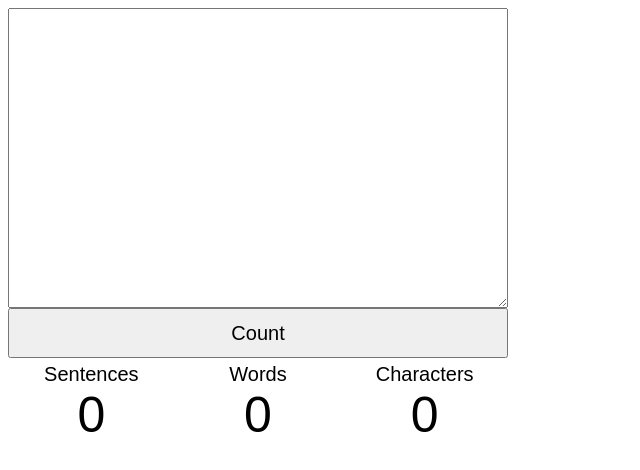
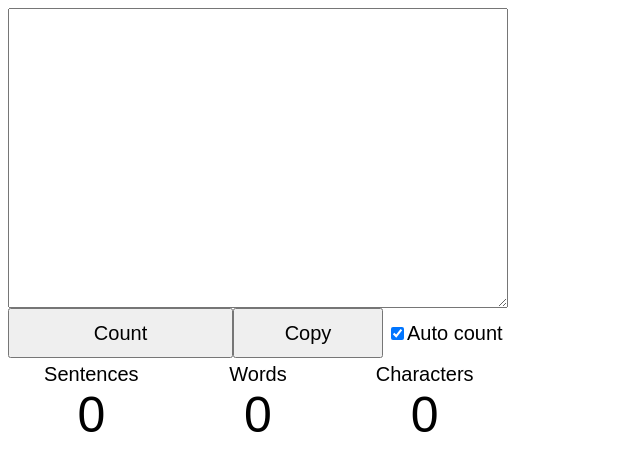
Before and after one commit to sirkoik/CountIt, a plain HTML site: page CountIt.html in a window 1280 px wide. Shown: the whole page, without its empty margins (0-640 px from the left). Drawn offline with Linux system fonts and the light colour scheme.

Commit message:
v0.1.1
Added a copy button and auto-count toggle.

```diff
--- a/CountIt.html
+++ b/CountIt.html
@@ -3,19 +3,27 @@
         <title>CountIt</title>
 
         <style>
-        button, div {
+        button, div, input, label {
             font-size: 20px;
             font-family: sans-serif;
         }
 
         button {
-            width:500px;
+
             height: 50px;
             font-size: 20px;
             margin-bottom: 5px;
 
             cursor: pointer;
         }
+
+            #count {
+                width: 225px;
+            }
+
+            #copy {
+                width: 150px;
+            }
 
         textarea {width: 500px; height: 300px;}
 
@@ -42,7 +50,9 @@
     <body>
         <textarea id="text"></textarea><br/>
 
-        <button onclick="countIt()">Count</button>
+        <button onclick="countIt()" id="count">Count</button><button id="copy">Copy</button>
+        <input type="checkbox" name="auto-count" id="auto-count" checked><label for="auto-count">Auto count</label>
+
         <div class="flex-container">
             <div>Sentences</div>
             <div>Words</div>
@@ -119,9 +129,9 @@
                 el.style.backgroundColor = switchOn? 'lime' : '';
             }
 
-            // countIt is called on keyup
+            // countIt is called on keyup if #auto-count is checked
             document.getElementById('text').addEventListener('keyup', function() {
-                countIt();
+                if (document.querySelector('#auto-count').checked) countIt();
             });
 
             // paste event fires before textarea's value is changed.
@@ -132,6 +142,12 @@
                     countIt();
                 }, 0);
             });
+
+            // copy text from #text
+            document.querySelector('#copy').onclick = function() {
+                document.querySelector('#text').select();
+                document.execCommand('copy');
+            }
         </script>
     </body>
 </html>
```
Also changed, not shown: README.md.
